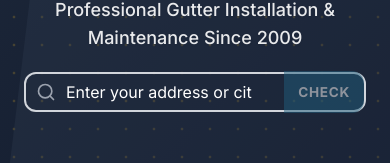
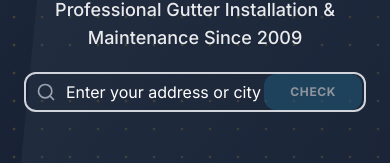
Before and after one commit to kobeSmallman/LacombeGutters, a Next.js app: page /service-areas in a window 390 px wide. Shown: the part 287-450 px from the top of the page. Built offline with nearby package versions, Linux system fonts and the light colour scheme.

Commit message:
Fix mobile search button height in service areas page

```diff
--- a/src/app/service-areas/ServiceAreaContent.tsx
+++ b/src/app/service-areas/ServiceAreaContent.tsx
@@ -120,55 +120,57 @@ export default function ServiceAreaContent() {
             Professional Gutter Installation & Maintenance Since 2009
           </p>
           <form onSubmit={handleSearch} className="max-w-2xl mx-auto w-full">
-            <div className="relative">
-              <div className="absolute inset-y-0 left-0 pl-3 flex items-center pointer-events-none">
-                <Search className="h-5 w-5 text-gray-400" />
+            <div className="relative flex items-center">
+              <div className="absolute left-3 text-gray-400">
+                <Search className="h-5 w-5" />
               </div>
               <Input
                 type="text"
                 value={query}
                 onChange={(e) => setQuery(e.target.value)}
-                className="pl-10 pr-28 sm:pr-32 py-4 sm:py-6 text-base sm:text-lg rounded-xl border-2 border-gray-300 focus:border-blue-500 focus:ring-2 focus:ring-blue-200 dark:focus:ring-blue-800 dark:border-gray-600 dark:bg-gray-800 dark:text-white"
+                className="pl-10 pr-24 sm:pr-28 py-4 sm:py-6 text-base sm:text-lg rounded-xl border-2 border-gray-300 focus:border-blue-500 focus:ring-2 focus:ring-blue-200 dark:focus:ring-blue-800 dark:border-gray-600 dark:bg-gray-800 dark:text-white"
                 placeholder="Enter your address or city"
                 disabled={status === 'loading'}
               />
               <Button
                 type="submit"
                 variant="primary"
-                className="absolute right-0.5 top-1/2 -translate-y-1/2 h-[calc(100%-4px)] px-3 sm:px-6 rounded-r-xl text-sm sm:text-base whitespace-nowrap"
+                className="absolute right-1 h-9 sm:h-12 !min-h-0 px-6 rounded-xl text-xs sm:text-base whitespace-nowrap transition-none"
                 disabled={status === 'loading' || !query.trim()}
               >
-                {status === 'loading' ? 'Checking...' : 'Check'}
+                {status === 'loading' ? '...' : 'Check'}
               </Button>
             </div>
           </form>
 
+          <div className="min-h-[72px] mt-2">
             {error && (
-            <p className="mt-4 text-red-400">{error}</p>
+              <p className="text-red-400 text-center">{error}</p>
             )}
 
             {status === 'done' && searchedLocation && (
-            <div className="mt-8 p-6 bg-white/10 backdrop-blur-sm rounded-2xl shadow-lg max-w-2xl mx-auto">
-              <div className={`flex items-center justify-center space-x-3 text-lg ${inside ? 'text-green-300' : 'text-amber-300'}`}>
+              <div className="p-4 sm:p-6 bg-white/10 backdrop-blur-sm rounded-2xl shadow-lg max-w-2xl mx-auto">
+                <div className={`flex items-center justify-center space-x-3 text-sm sm:text-base ${inside ? 'text-green-300' : 'text-amber-300'}`}>
                   {inside ? (
                     <>
-                    <Check className="h-6 w-6" />
-                    <span>Great news! We service your area.</span>
+                      <Check className="h-5 w-5 sm:h-6 sm:w-6 flex-shrink-0" />
+                      <span className="text-center">Great news! We service your area.</span>
                     </>
                   ) : (
                     <>
-                    <MapPin className="h-6 w-6" />
-                    <span>We don&apos;t currently service your area, but we&apos;re expanding!</span>
+                      <MapPin className="h-5 w-5 sm:h-6 sm:w-6 flex-shrink-0" />
+                      <span className="text-center">We don&apos;t currently service your area, but we&apos;re expanding!</span>
                     </>
                   )}
                 </div>
                 {!inside && (
-                <p className="mt-4 text-blue-100">
+                  <p className="mt-2 text-sm sm:text-base text-blue-100 text-center">
                     Contact us to be notified when we expand to your area.
                   </p>
                 )}
               </div>
             )}
+          </div>
         </div>
       </section>
 
```
Lines whose indentation alone changed are shown as unchanged.
